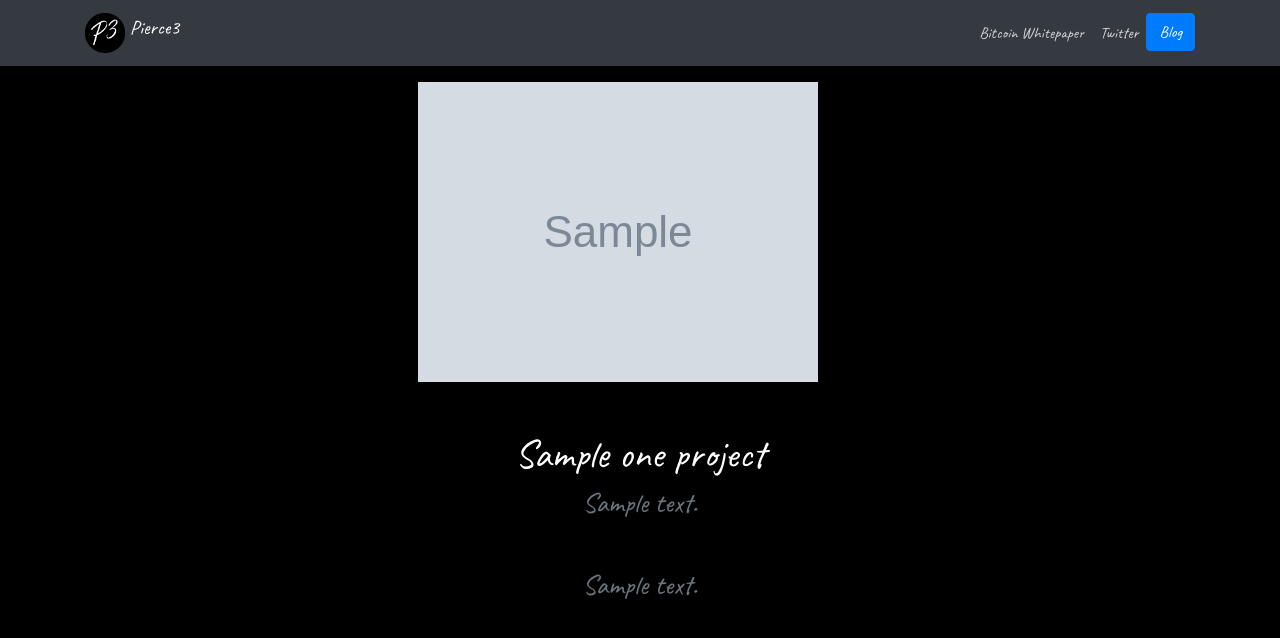
After one commit to rapierce/personal_portfolio-project, a Django app: template portfolio/templates/portfolio/portfolio_Project_Detail.html in a window 1280 px wide. The commit adds this page. Shown: the top 638 px of the page. Run offline with Django 3.2, Linux system fonts and the light colour scheme; the template is opened without the code that fills it: most values are stand-ins (such as "Sample title", 1, 10 or a date in 2020); grey boxes marked "Sample" are stand-in pictures; some libraries are stand-ins or nearby versions.

Commit message:
Portfolio Project 4-13-2020

```diff
--- a/personal_portfolio/urls.py
+++ b/personal_portfolio/urls.py
@@ -19,9 +19,12 @@ from django.conf.urls.static import static
 from django.conf import settings
 from portfolio import views
 
+app_name = 'portfolio'
+
 urlpatterns = [
     url(r'^admin/', admin.site.urls),
     url(r'^$', views.home, name='home'),
+    url(r'^(?P<portfolio_Project_Id>\d+)/$', views.portfolio_Project_Detail, name='portfolio_Project_Detail'),
     url(r'^blog/', include('blog.urls')),
 ]
 
--- a/portfolio/models.py
+++ b/portfolio/models.py
@@ -1,8 +1,9 @@
 from django.db import models
 
 class project(models.Model):
-    title = models.CharField(max_length=100)
-    description = models.CharField(max_length=250)
+    title = models.CharField(max_length=25)
+    description = models.CharField(max_length=100)
+    about_project = models.TextField()
     image = models.ImageField(upload_to='portfolio/images/')
     url = models.URLField(blank=True)
 
--- /dev/null
+++ b/portfolio/templates/portfolio/portfolio_Project_Detail.html
@@ -0,0 +1,21 @@
+{% extends "portfolio/base.html" %}
+
+{% load static %}
+
+{% block content %}
+
+<div class="row justify-content-center my-3">
+    <div class="col-5">
+        <img src="{{ one_Project.image.url }}" class="img-fluid">
+    </div>
+  </div>
+
+<h1 class="text-center mt-5" id="projectdetailtitle">{{ one_Project.title }}</h1>
+
+<h3 class="text-center text-muted mb-5">{{ one_Project.description }}</h3>
+
+<h3 class="text-center text-muted mb-5">{{ one_Project.about_project|safe }}</h3>
+
+<!-- {{ one_Portfolio_Project.description|safe }} -->
+
+{% endblock %}
```
Also changed, not shown: portfolio/templates/portfolio/home.html (+4 -3 lines), portfolio/views.py (+8 -1 lines), db.sqlite3, media/portfolio/images/AutoCoopCircuts.jpg (added), media/portfolio/images/AutoCoopCircuts_vWsXxyb.jpg (added), media/portfolio/images/CrowingHenSaloon.jpg (added), media/portfolio/images/CrowingHenSaloon_8etd8dz.jpg (added), media/portfolio/images/SolarTracker.jpg (added), media/portfolio/images/SolarTracker_SkAtOSO.jpg (added), media/portfolio/images/blockbot_tVh4Aug.jpg (added), media/portfolio/images/raspPi_aMy11wU.jpeg (added), portfolio/migrations/0002_auto_20200413_2253.py (added).
